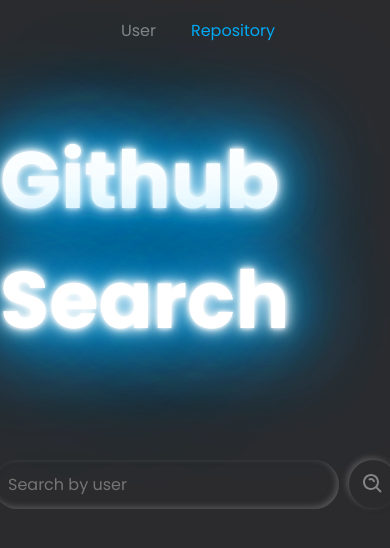
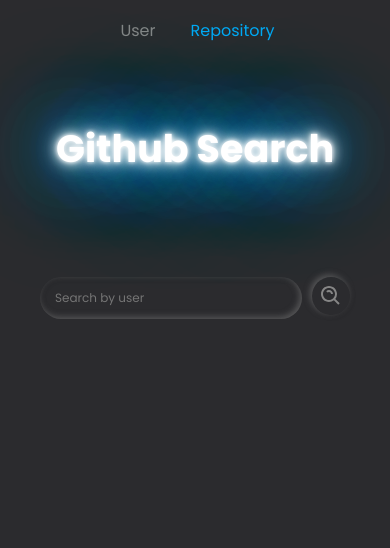
Before and after one commit to renedelcarpio/githubFinder, a React app: page /repo in a window 390 px wide. Shown: the top 548 px of the page. Built offline with nearby package versions, Linux system fonts and the light colour scheme.

Commit message:
add media querys to all components

```diff
--- a/src/components/Form/Form.scss
+++ b/src/components/Form/Form.scss
@@ -65,3 +65,22 @@
 .search {
   font-size: 2.4rem;
 }
+
+@media (max-width: 600px) {
+  .neon__title {
+    font-size: 3.8rem;
+  }
+
+  form {
+    margin: 10rem 0 2rem 0;
+  }
+
+  input {
+    font-size: 1.2rem;
+  }
+
+  button {
+    height: 3.8rem;
+    width: 3.8rem;
+  }
+}
--- a/src/components/Navbar/Navbar.scss
+++ b/src/components/Navbar/Navbar.scss
@@ -26,3 +26,9 @@
     text-decoration: none;
   }
 }
+
+@media (max-width: 600px) {
+  .navbar {
+    justify-content: center;
+  }
+}
--- a/src/components/RepoCard/RepoCard.scss
+++ b/src/components/RepoCard/RepoCard.scss
@@ -20,3 +20,10 @@
   cursor: pointer;
   text-decoration: none;
 }
+
+@media (max-width: 770px) {
+  .repo__card {
+    width: 100%;
+    margin: 0 0 1rem 0;
+  }
+}
--- a/src/components/RepositoriesSearch/RepositoriesSearch.scss
+++ b/src/components/RepositoriesSearch/RepositoriesSearch.scss
@@ -4,3 +4,12 @@
   justify-content: center;
   width: 80%;
 }
+
+@media (max-width: 770px) {
+  .repo {
+    flex-direction: column;
+    justify-content: center;
+    align-items: center;
+    width: 95%;
+  }
+}
--- a/src/components/UserCard/UserCard.scss
+++ b/src/components/UserCard/UserCard.scss
@@ -37,3 +37,15 @@
   cursor: pointer;
   text-decoration: none;
 }
+
+@media (max-width: 770px) {
+  .user__card {
+    width: 100%;
+    margin: 0 0 1rem 0;
+  }
+
+  .user__image {
+    height: 6rem;
+    width: 6rem;
+  }
+}
--- a/src/components/UserSearch/UserSearch.scss
+++ b/src/components/UserSearch/UserSearch.scss
@@ -14,3 +14,9 @@
   flex-wrap: wrap;
   width: 80%;
 }
+
+@media (max-width: 770px) {
+  .user {
+    width: 95%;
+  }
+}
```
